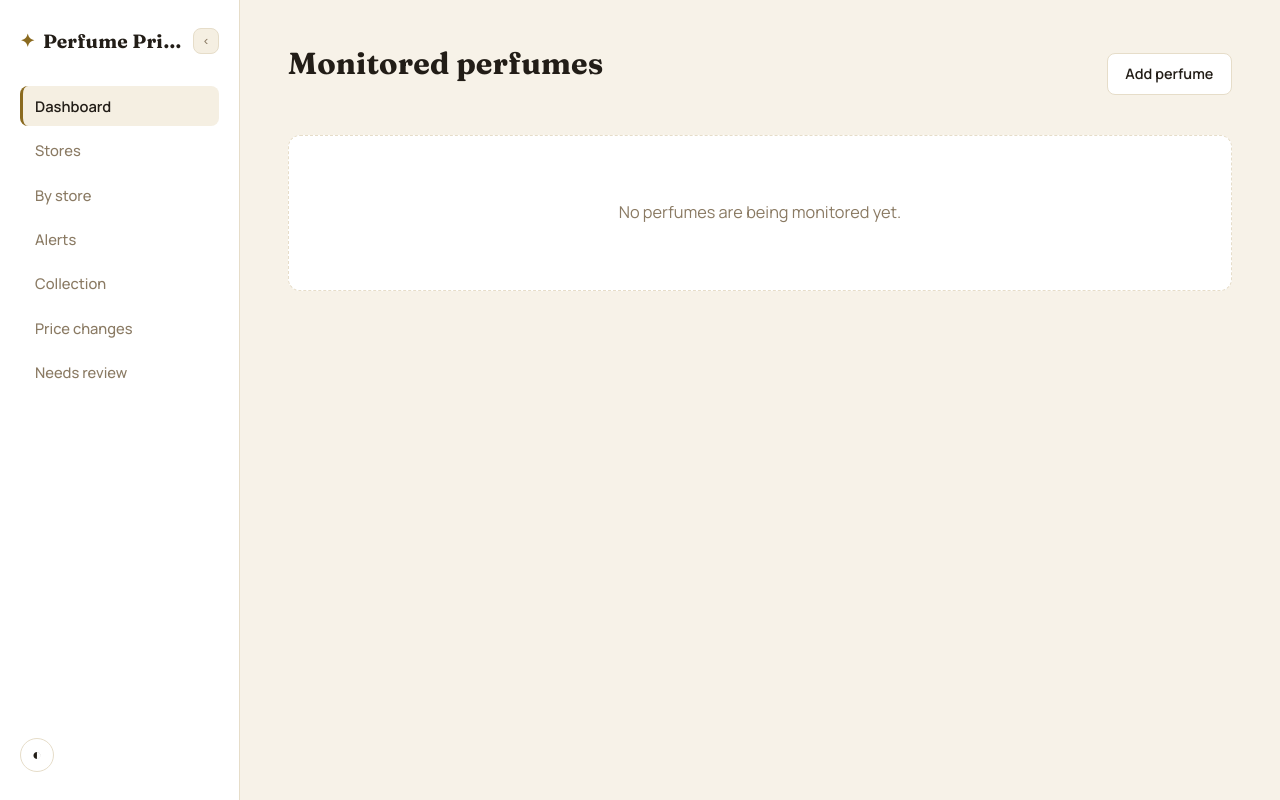
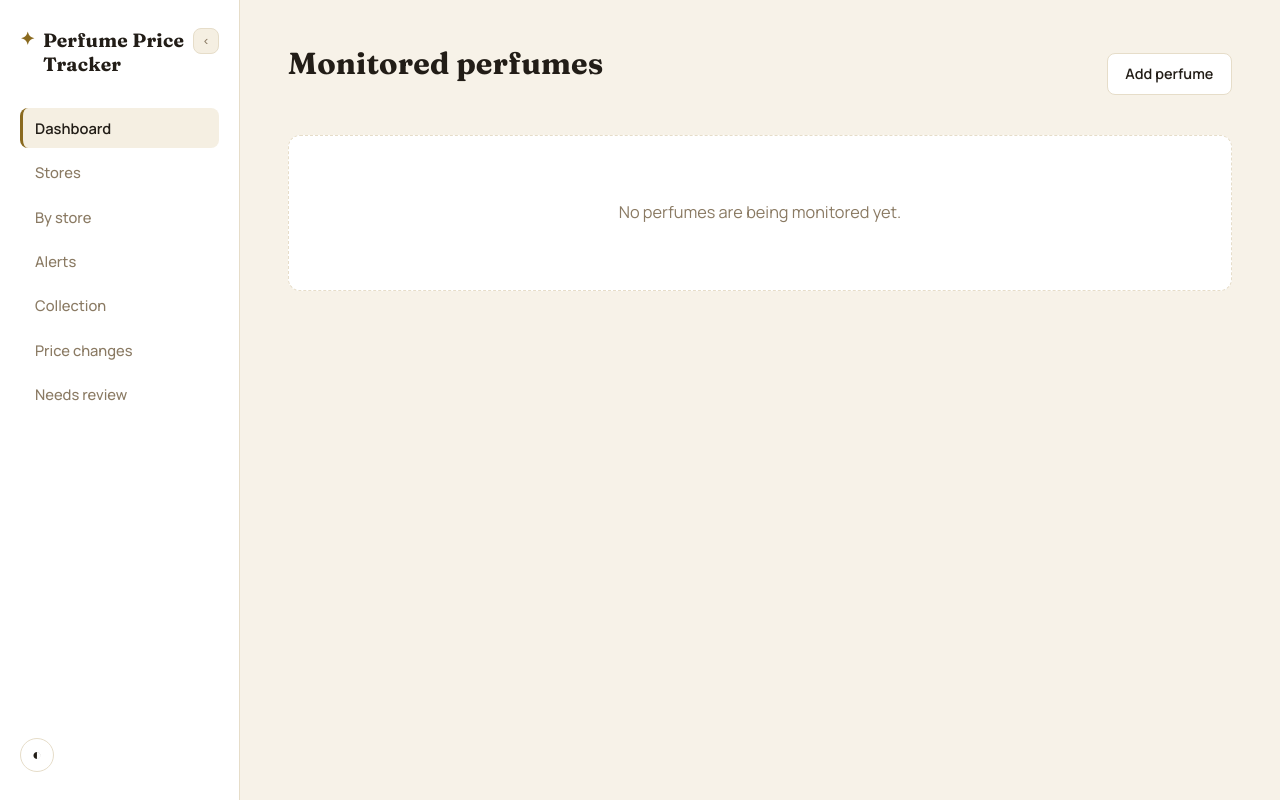
Before and after one commit to Radu-Caragin/parfumareala, a FastAPI app: page / in a window 1280 px wide. Run offline with FastAPI, Linux system fonts and the light colour scheme; data that the repository does not hold is empty.

Commit message:
sidebar bug fix

```diff
--- a/app/static/css/style.css
+++ b/app/static/css/style.css
@@ -130,7 +130,7 @@ a {
 
 .sidebar-header {
     display: flex;
-    align-items: center;
+    align-items: flex-start;
     justify-content: space-between;
     gap: 0.5rem;
 }
@@ -186,20 +186,17 @@ html[data-sidebar="collapsed"] .sidebar-toggle {
     text-decoration: none;
     letter-spacing: 0.01em;
     display: inline-flex;
-    align-items: center;
+    align-items: flex-start;
     gap: 0.5rem;
-    line-height: 1.3;
-    white-space: nowrap;
+    line-height: 1.25;
     /* A flex item's default min-width is auto (its content's natural
        size), which overrides flex-shrink and lets it overflow the row
        instead of shrinking - confirmed live: with the sidebar-toggle
        button added alongside it, that pushed the button entirely
        outside the sidebar's clipped width instead of making room for
-       it. min-width: 0 lets it actually shrink; the ellipsis keeps the
-       truncation graceful instead of an abrupt hard clip. */
+       it. min-width: 0 lets it actually shrink; the label wraps onto
+       its own lines instead of being clipped or ellipsized. */
     min-width: 0;
-    overflow: hidden;
-    text-overflow: ellipsis;
 }
 
 .brand-mark {
@@ -209,10 +206,9 @@ html[data-sidebar="collapsed"] .sidebar-toggle {
 }
 
 .brand-label {
-    overflow: hidden;
-    text-overflow: ellipsis;
-    white-space: nowrap;
     min-width: 0;
+    white-space: normal;
+    word-break: break-word;
 }
 
 .sidebar-nav {
```
